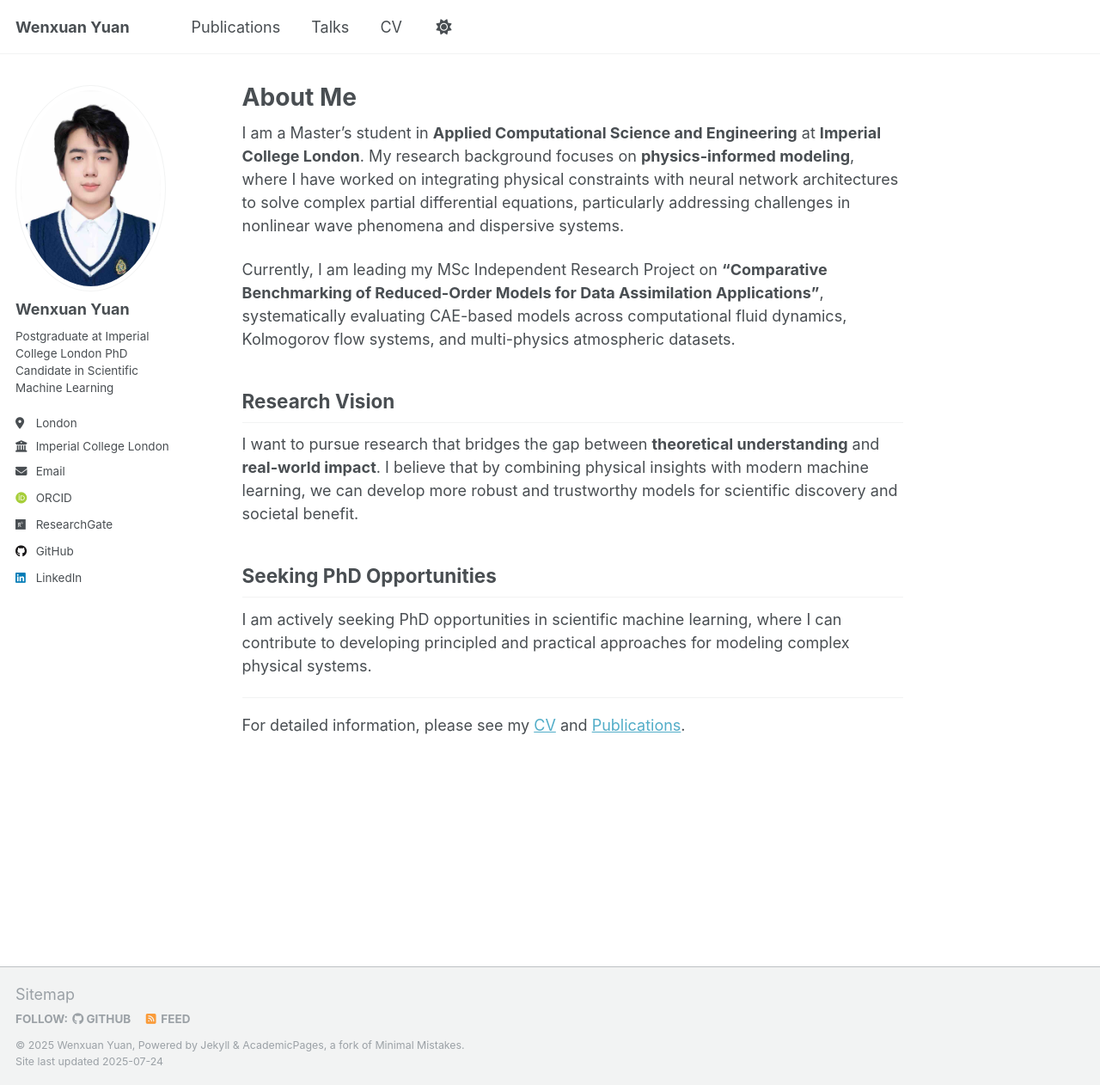
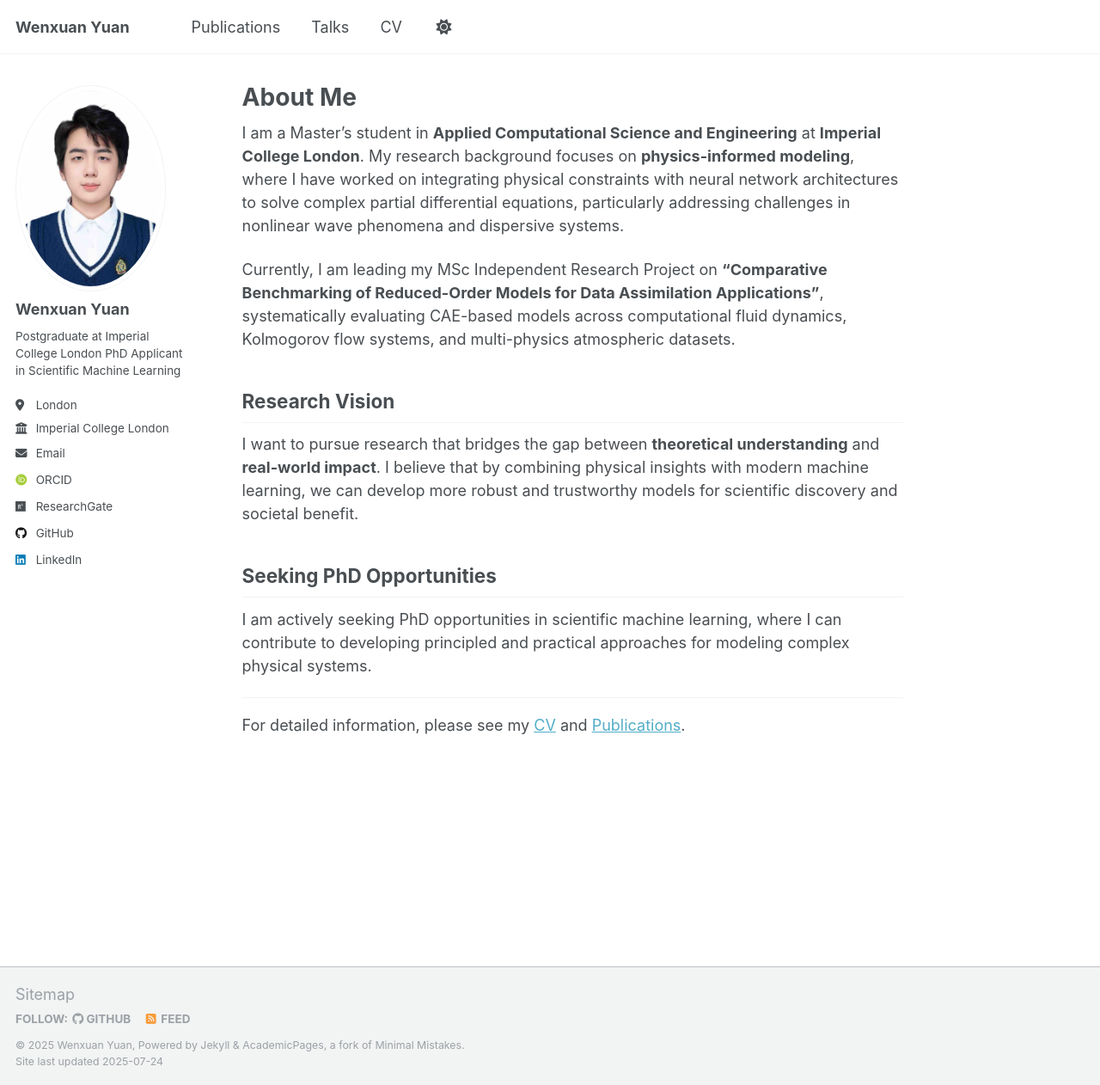
Before and after one commit to Wenxuan52/Wenxuan52.github.io, a Jekyll site: the page built from _pages/about.md, in a window 1280 px wide and 1262 px high. Shown: the whole window at 86% size. Built offline with Jekyll 4.4.1, drawn with Linux system fonts in a browser that asks for light colours; some web fonts are replaced; a script that is not in the unit is left out.

Commit message:
Update _config.yml

```diff
--- a/_config.yml
+++ b/_config.yml
@@ -25,7 +25,7 @@ author:
   avatar           : "profile.jpg"
   name             : "Wenxuan Yuan"
   pronouns         : # example: "she/her"
-  bio              : "Postgraduate at Imperial College London\nPhD Candidate in Scientific Machine Learning"
+  bio              : "Postgraduate at Imperial College London\nPhD Applicant in Scientific Machine Learning"
   location         : "London"
   employer         : "Imperial College London"
   uri              : # URL
```
